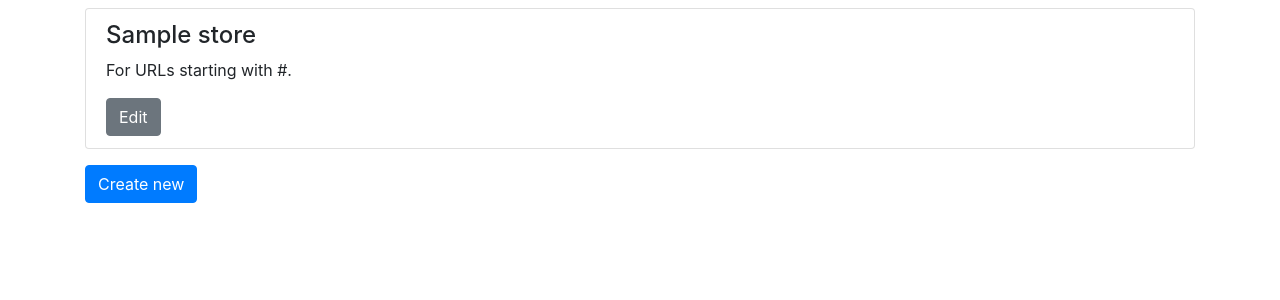
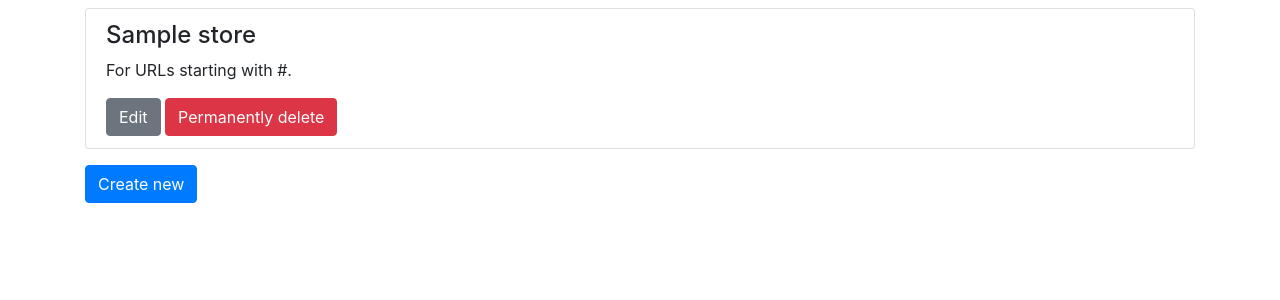
Before and after one commit to lbanawa/pricing_service, a Flask app: template templates/stores/store_index.html in a window 1280 px wide. Shown: the part 48-348 px from the top of the page. Run offline with Flask 2, Linux system fonts and the light colour scheme; the template is opened without the code that fills it: most values are stand-ins (such as "Sample title", 1, 10 or a date in 2020); some libraries are stand-ins or nearby versions.

Commit message:
delete stores feature

```diff
--- a/templates/stores/store_index.html
+++ b/templates/stores/store_index.html
@@ -16,6 +16,9 @@
             <a class="btn btn-secondary" href="{{ url_for('stores.edit_store', store_id=store._id) }}">
                 Edit
             </a>
+            <a class="btn btn-danger" href="{{ url_for('stores.delete_store', store_id=store._id) }}">
+                Permanently delete
+            </a>
         </div>
         {% endfor %}
     </div>
--- a/views/stores.py
+++ b/views/stores.py
@@ -46,3 +46,8 @@ def edit_store(store_id):
         return redirect(url_for('.index'))
 
     return render_template('stores/edit_store.html', store=store)
+
+@store_blueprint.route('/delete/<string:store_id>')
+def delete_store(store_id):
+    Store.get_by_id(store_id).remove_from_mongo()
+    return redirect(url_for('.index'))
```
